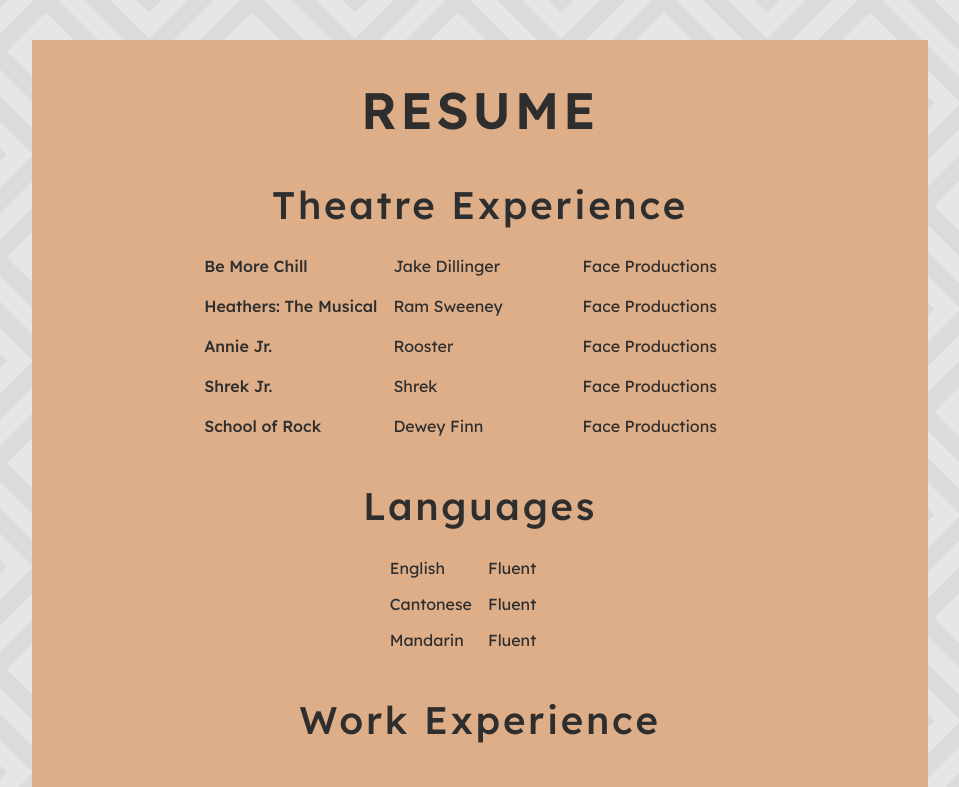
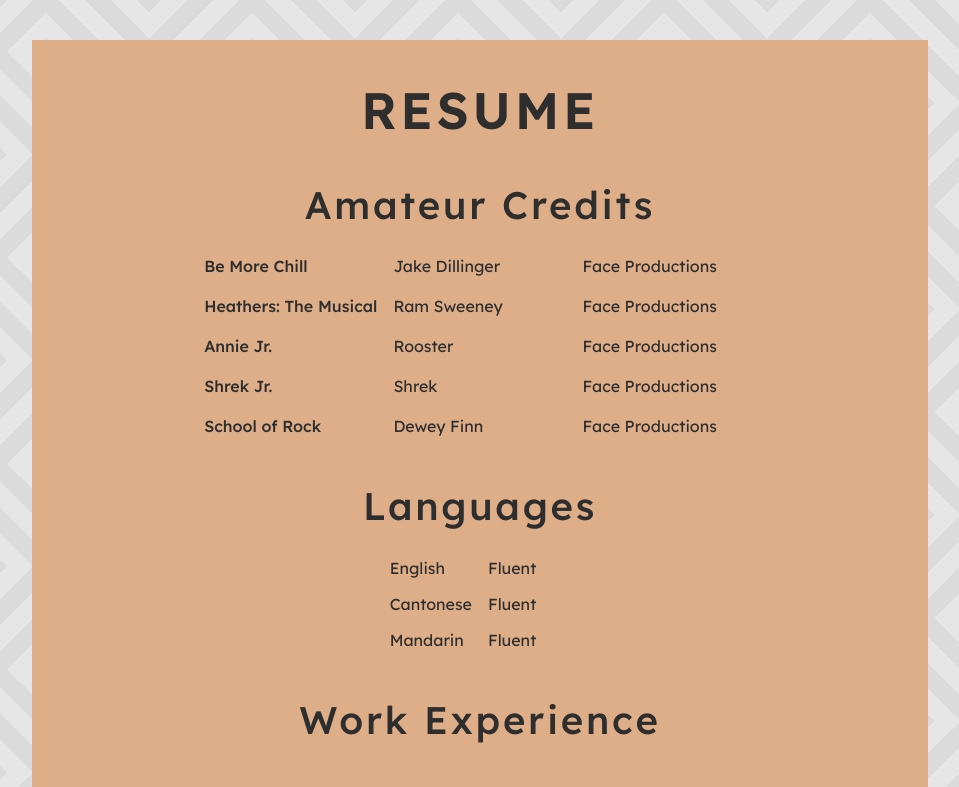
Before and after one commit to laisammy/portfoliowch, a React (Vite) app: page /resume in a window 1280 px wide. Shown: the top 787 px of the page, without its empty margins (160-1119 px from the left). Built offline with nearby package versions, Linux system fonts and the light colour scheme.

Commit message:
Resume changes #2

```diff
--- a/src/resume.jsx
+++ b/src/resume.jsx
@@ -12,7 +12,7 @@
                     </h1>
 
                     <h1 className="text-[clamp(1.8rem,3vw,2.5rem)] font-medium tracking-[0.07em] p-2 text-center">
-                        Theatre Experience
+                        Amateur Credits
                     </h1>
 
                     <div className="p-3 space-y-4">
```
